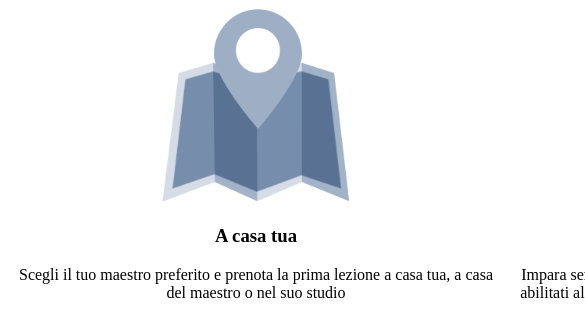
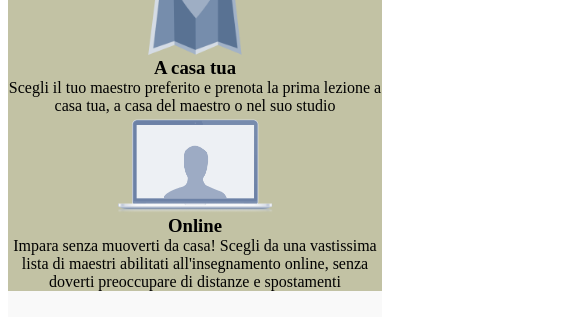
Before and after one commit to Yomakota/html-css-resp-wannabe, a plain HTML site: page index.html in a window 390 px wide. Shown: the part 152-469 px from the top of the page, 585 px wide, since content can reach past the window. Drawn offline with Linux system fonts and the light colour scheme.

Commit message:
add-@media-screen

```diff
--- a/style.css
+++ b/style.css
@@ -71,3 +71,49 @@ img {
 .clear {
   clear: both;
 }
+
+/* exercise */
+
+:root {
+  --bg-color-yellow:#C2C2A4;
+}
+
+@media screen and (max-width: 420px) {
+
+  #lezioni.container, #why.container.grey {
+    background-color: var(--bg-color-yellow);
+    background-size: contain;
+  }
+
+  #lezioni .row>.left,
+  #lezioni .row>.right,
+  #steps .row>.left,
+  #steps .row>.central,
+  #steps .row>.right {
+    float: none;
+    width: 100%;
+  }
+
+  .row {
+    width: 100%;
+    margin:0;
+  }
+
+  img {
+    height: 100px;
+  }
+
+  h1, h3 {
+    margin: 0;
+  }
+
+  h1 {
+    padding:1em;
+  }
+
+  hr {
+    border-bottom: 1px solid black;
+    margin: 0.5em;
+  }
+
+}
```
